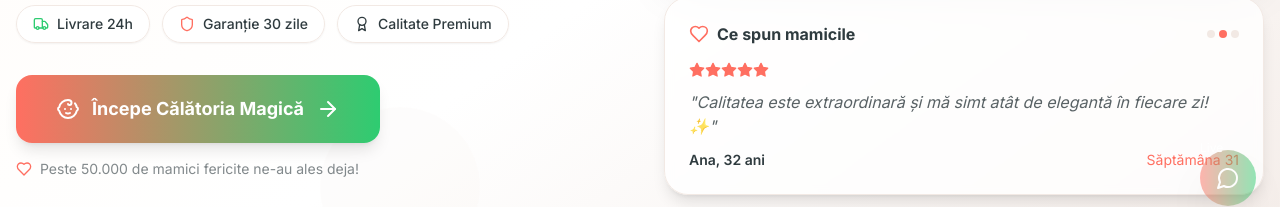
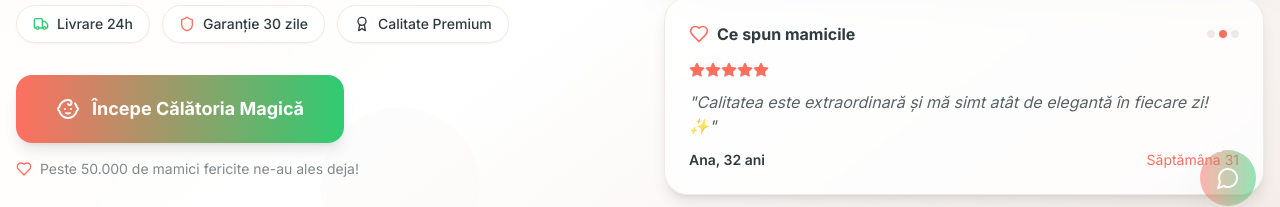
Before and after one commit to Gabitu130901/BellyBoom, a React (Vite) app: page / in a window 1280 px wide. Shown: the part 570-777 px from the top of the page. Built offline with nearby package versions, Linux system fonts and the light colour scheme.

Commit message:
Improve/3/pages

```diff
--- a/src/components/HeroNew.tsx
+++ b/src/components/HeroNew.tsx
@@ -122,7 +122,6 @@ const HeroNew: React.FC = () => {
               >
                 <Baby className="mr-3 h-6 w-6" />
                 Începe Călătoria Magică
-                <ArrowRight className="ml-3 h-6 w-6 group-hover:translate-x-2 transition-transform" />
               </button>
 
               <p className="text-charcoal/60 text-sm flex items-center">
```
